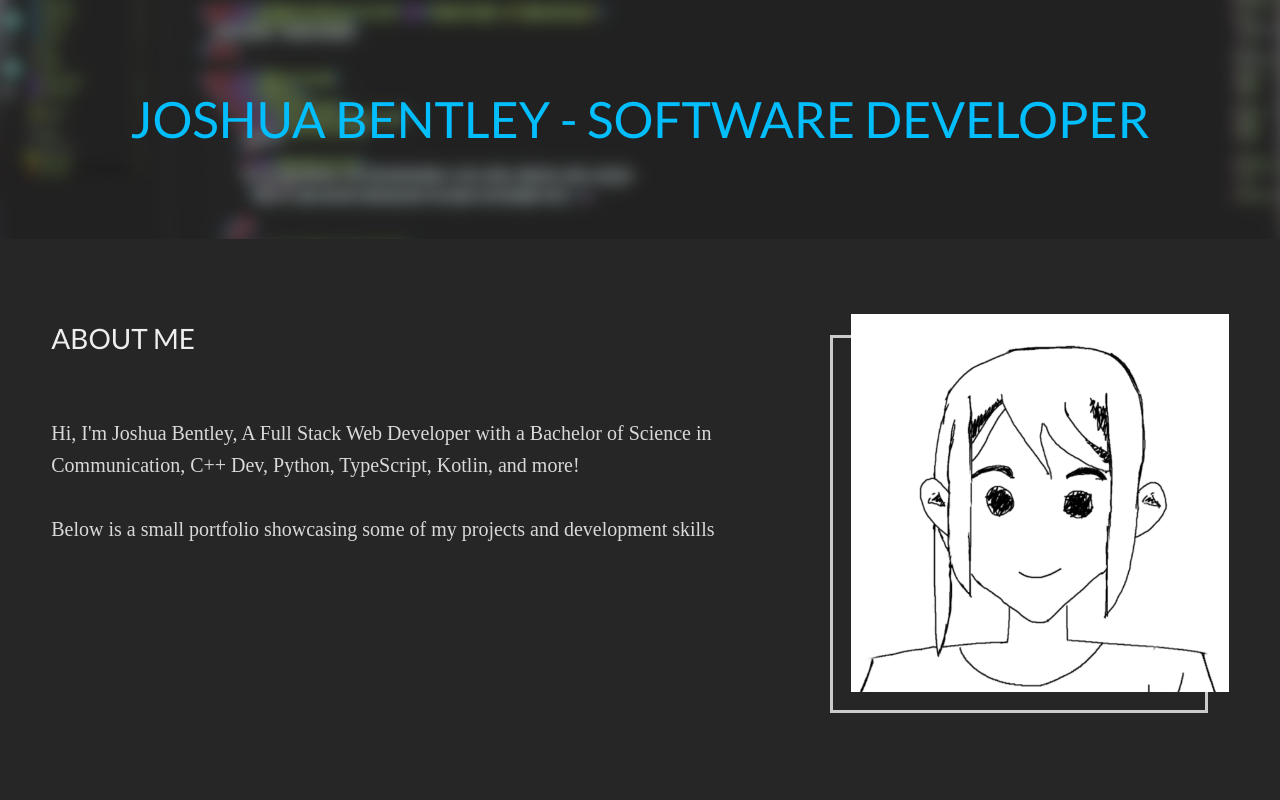
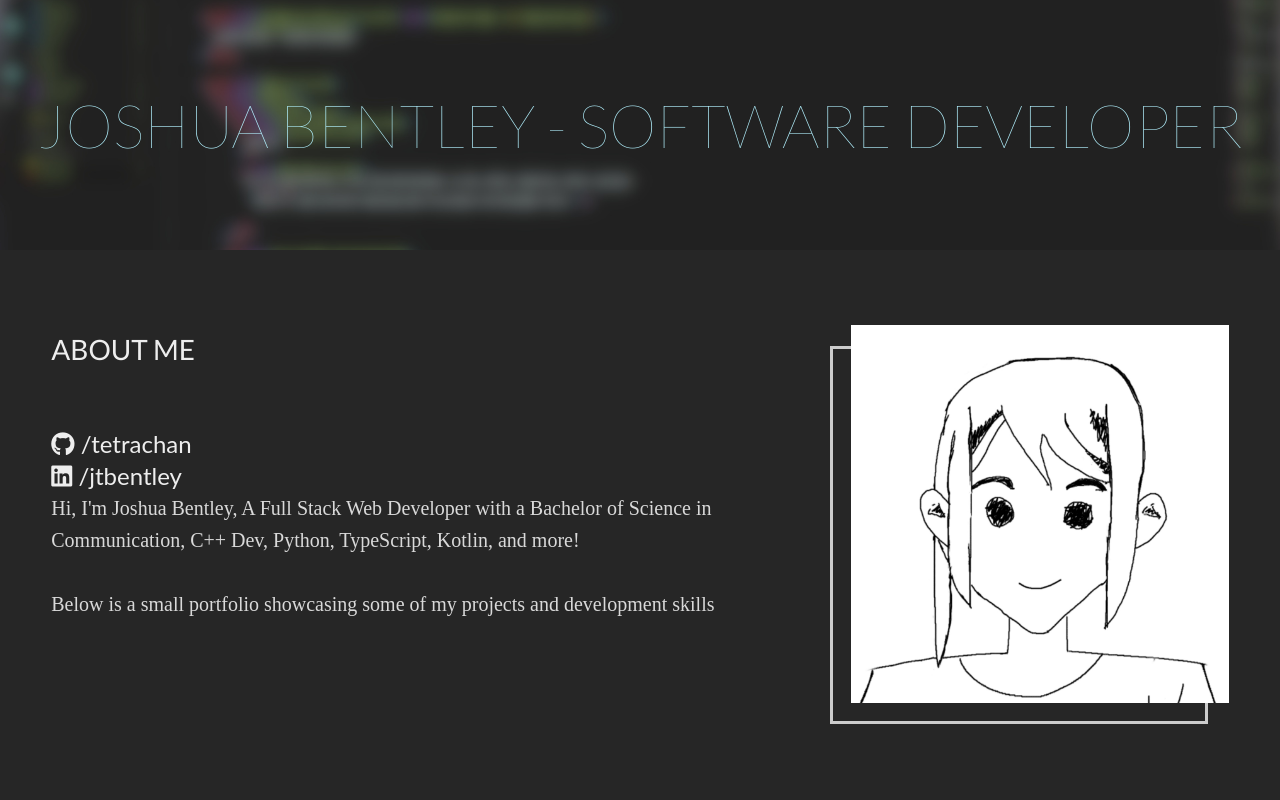
Before and after one commit to tetrachan/JannaDev, a plain HTML site: page index.html in a window 1280 px wide. Shown: the top 800 px of the page. Drawn offline with nearby package versions, Linux system fonts and the light colour scheme; a web font is replaced by a local one.

Commit message:
adds social links and changes title font
adds github and linkedin profile links as well as adjusts title font

```diff
--- a/css/style.css
+++ b/css/style.css
@@ -1963,6 +1963,12 @@ button.mfp-close {
   text-transform: uppercase;
 }
 
+.mtext-114 {
+  font-family: Lato;
+  font-size: 24px;
+  line-height: 1.333333;
+}
+
 
 /*//////////////////////////////////////////////////////////////////
 [ L-Text >= 26 ]*/
@@ -1995,8 +2001,8 @@ button.mfp-close {
 }
 
 .ltext-105 {
-  font-family: Lato-Regular;
-  font-size: 50px;
+  font-family: Lato-Thin;
+  font-size: 60px;
   line-height: 1.1;
   text-transform: uppercase;
 }
@@ -2673,7 +2679,9 @@ button.mfp-close {
 .focus-in0:focus:-ms-input-placeholder { color:transparent; }
 
 
-
+a {
+  text-decoration: none;
+}
 
 /*//////////////////////////////////////////////////////////////////
 [ Hover ]*/
--- a/index.html
+++ b/index.html
@@ -25,7 +25,7 @@
 
     <!-- Title page -->
     <section class="bg-img1 txt-center p-lr-15 p-tb-92" style="background-image: url('images/bg-04.jpg');">
-      <h2 class="ltext-105 cl11 txt-center">
+      <h2 class="ltext-105 cl1 txt-center">
         Joshua Bentley - Software Developer
       </h2>
     </section>
@@ -39,6 +39,15 @@
               <h3 class="ltext-101 cl2 p-b-60">
                 About Me
               </h3>
+
+              <a href="https://github.com/tetrachan" class="mtext-114 cl2 hov-cl0  p-t-15">
+                <i class="fab fa-github"></i> /tetrachan
+              </a>
+            </br>
+              <a href="https://www.linkedin.com/in/jtbentley/" class="mtext-114 cl2 hov-cl0  p-t-15">
+                <i class="fab fa-linkedin"></i> /jtbentley
+              </a>
+            </br>
 
               <p class="mtext-102 cl6 p-b-26">
                 Hi, I'm Joshua Bentley, A Full Stack Web Developer with a Bachelor of Science in Communication, C++ Dev, Python, TypeScript, Kotlin, and more!
```
